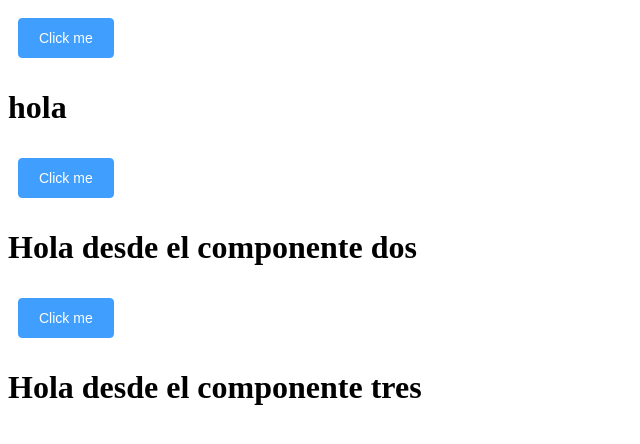
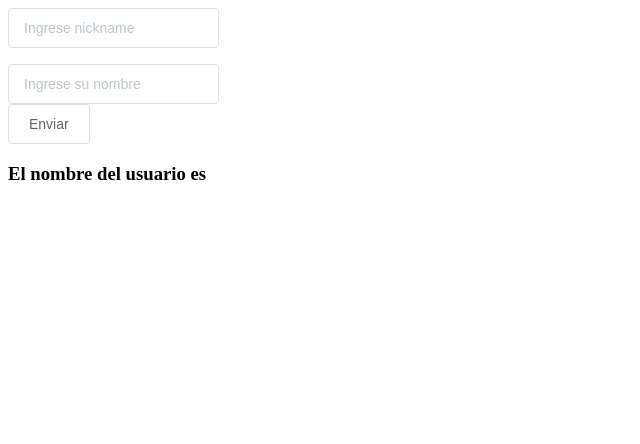
Before and after one commit to magalidefelippe/vue-course-examples-live, a Vue app: page / in a window 1280 px wide. Shown: the top 444 px of the page, without its empty margins (0-640 px from the left). Built offline with nearby package versions, Linux system fonts and the light colour scheme.

Commit message:
Emiting events from child component with paramethers

```diff
--- a/src/App.vue
+++ b/src/App.vue
@@ -6,9 +6,21 @@
     <UltimasTresDirectivas v-show="false" />
     <ComputedProperties v-show="false" />
     <Watchers v-show="false" />
-    <ReutilizableButton message="hola" />
-    <ReutilizableButton :message="message1" />
-    <ReutilizableButton :message="message2" />
+    <ReutilizableButton v-show="false" :secondMessage="message2" />
+    <DialogComponent
+      @closeDialog="visibilityOfDialog = false"
+      :visibility="visibilityOfDialog"
+      :message="message2"
+      :count="0"
+      v-show="false"
+    />
+    <el-button @click="visibilityOfDialog = true" v-show="false">
+      Abrir dialogo!
+    </el-button>
+
+    <UserFormComponent @dataFromChild="setUserData"/>
+    <h3>El nombre del usuario {{nickname}} es {{name}}</h3>
+
   </div>
 </template>
 
@@ -20,15 +32,26 @@ import UltimasTresDirectivas from "./components/UltimasTresDirectivas.vue";
 import ComputedProperties from "./components/ComputedProperties.vue";
 import Watchers from "./components/Watchers.vue";
 import ReutilizableButton from "./components/ReutilizableButton.vue";
+import DialogComponent from "./components/DialogComponent.vue";
+import UserFormComponent from "./components/UserFormComponent.vue";
 
 export default {
   name: "App",
 
   data: () => ({
-    message1: "Hola desde el componente dos",
-    message2: "Hola desde el componente tres",
+    message1: 9,
+    message2: "HOLA ESTE ES EL MENSAJE",
+    visibilityOfDialog: false,
+    name: '',
+    nickname: ''
   }),
 
+  methods: {
+    setUserData(dataUser){
+      this.name = dataUser.name;
+      this.nickname = dataUser.username;
+    }
+  },
   components: {
     HelloWorld,
     DirectivasExample,
@@ -37,6 +60,8 @@ export default {
     ComputedProperties,
     Watchers,
     ReutilizableButton,
+    DialogComponent,
+    UserFormComponent
   },
 };
 </script>
--- /dev/null
+++ b/src/components/DialogComponent.vue
@@ -0,0 +1,37 @@
+<template>
+  <div>
+    <el-dialog
+      title="Tips"
+      :visible.sync="visibility"
+      width="30%"
+      :before-close="sayDialogClose"
+    >
+      <span>{{ messageToLowerCase }}</span>
+      <span>{{ countFromChildren }}</span>
+      <el-button @click="countFromChildren++"> Add to count </el-button>
+    </el-dialog>
+  </div>
+</template>
+
+<script>
+export default {
+  props: ["visibility", "message", "count"],
+  data: function () {
+    return {
+      countFromChildren: this.count,
+    };
+  },
+
+  computed: {
+    messageToLowerCase: function () {
+      return this.message.toLowerCase();
+    },
+  },
+
+  methods: {
+    sayDialogClose() {
+      this.$emit("closeDialog");
+    },
+  },
+};
+</script>
--- a/src/components/ReutilizableButton.vue
+++ b/src/components/ReutilizableButton.vue
@@ -4,16 +4,26 @@
           Click me
       </el-button>
       <h1>{{message}}</h1>
+      <h2>{{secondMessage}}</h2>
   </div>
 </template>
 
 <script>
 export default {
-    data: ()=> ({
+    data: () => ({
 
     }),
 
-    props: ['message'],
+    props: {
+        message: {
+            default: "Valor por default",
+            type: String
+        },
+        secondMessage: {
+            default: "Valor del segundo message",
+            type: String
+        }
+    },
 
     methods: {
         sayHello(){
--- /dev/null
+++ b/src/components/UserFormComponent.vue
@@ -0,0 +1,28 @@
+<template>
+  <el-row>
+    <el-col span="4">
+      <el-input style="margin-bottom: 16px" placeholder="Ingrese nickname" v-model="nickname" />
+      <el-input placeholder="Ingrese su nombre" v-model="name" />
+      <el-button @click="sendUserDataToParent">
+          Enviar
+      </el-button>
+    </el-col>
+  </el-row>
+</template>
+
+<script>
+export default {
+  data: () => ({
+    nickname: "",
+    name: "",
+  }),
+
+  methods: {
+      sendUserDataToParent(){
+          this.$emit('dataFromChild', { name: this.name, username: this.nickname });
+          this.name = '';
+          this.nickname = '';
+      }
+  }
+};
+</script>
```
